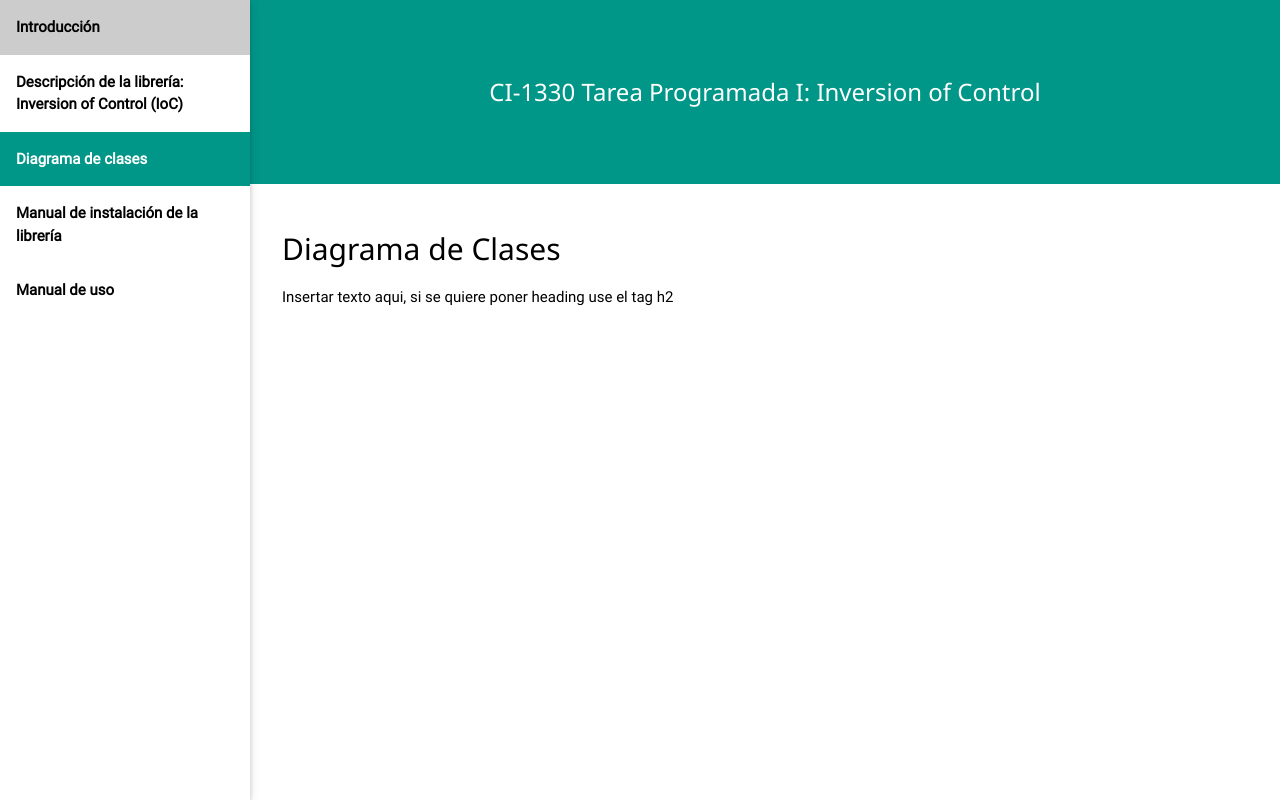
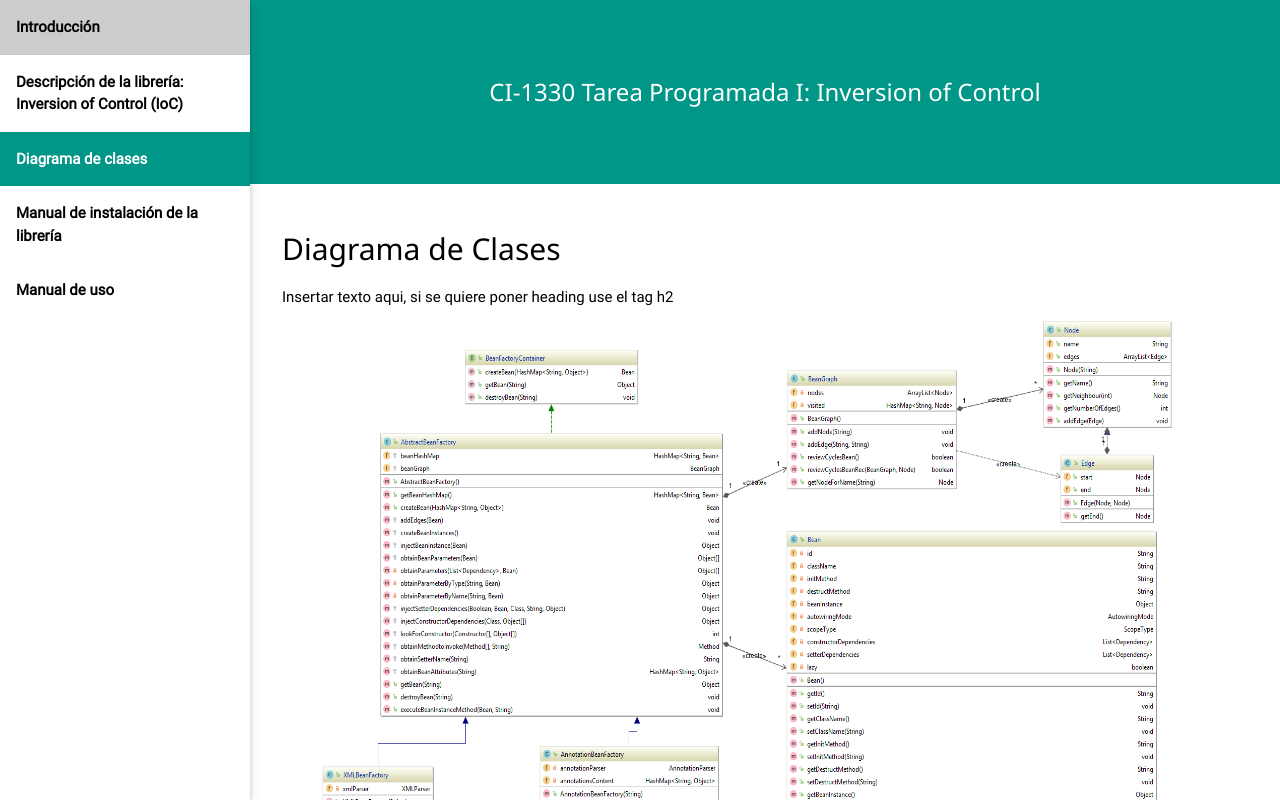
Before and after one commit to alexiabl/CI1330-springContainer, a plain HTML site: page Documentacion_IoC/diagramaClases.html in a window 1280 px wide. Shown: the top 800 px of the page. Drawn offline with Linux system fonts and the light colour scheme.

Commit message:
cambios docu

```diff
--- a/Documentacion_IoC/diagramaClases.html
+++ b/Documentacion_IoC/diagramaClases.html
@@ -16,6 +16,7 @@
         padding: 16px;
         font-weight: bold
     }
+
 </style>
 <body>
 
@@ -46,7 +47,9 @@
 
         <h2>Diagrama de Clases</h2>
 
-        <p>Insertar texto aqui, si se quiere poner heading use el tag h2</p>
+        <p>Insertar texto aqui, si se quiere poner heading use el tag h2
+
+		<img src="images/diagram.png" style="width:900px;height:1000px;"/></p>
     </div>
 </div>
 
```
Also changed, not shown: Diagramas de clases/diagram.png (added), Documentacion_IoC/images/diagram.png (added), 1 other file.
